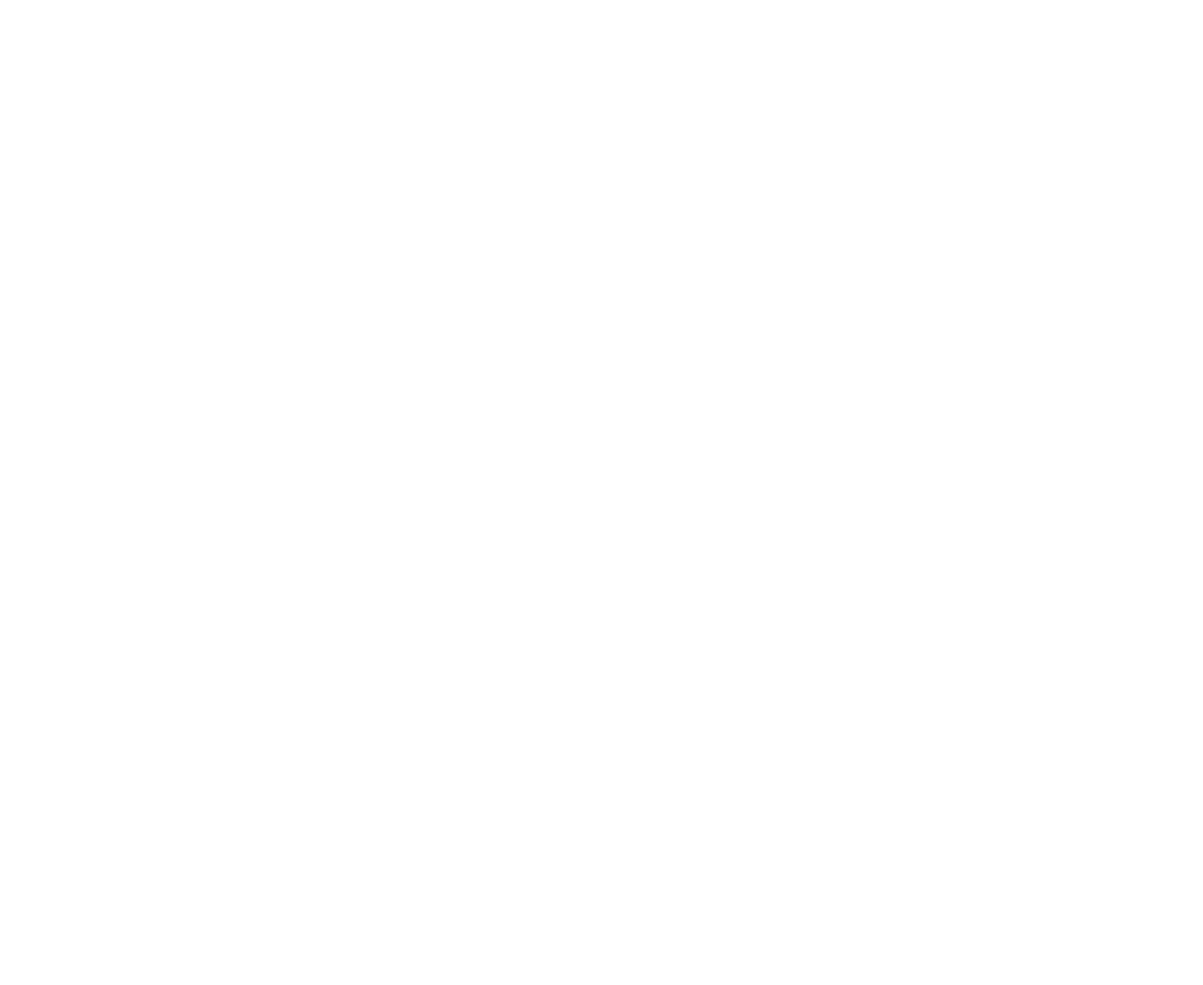
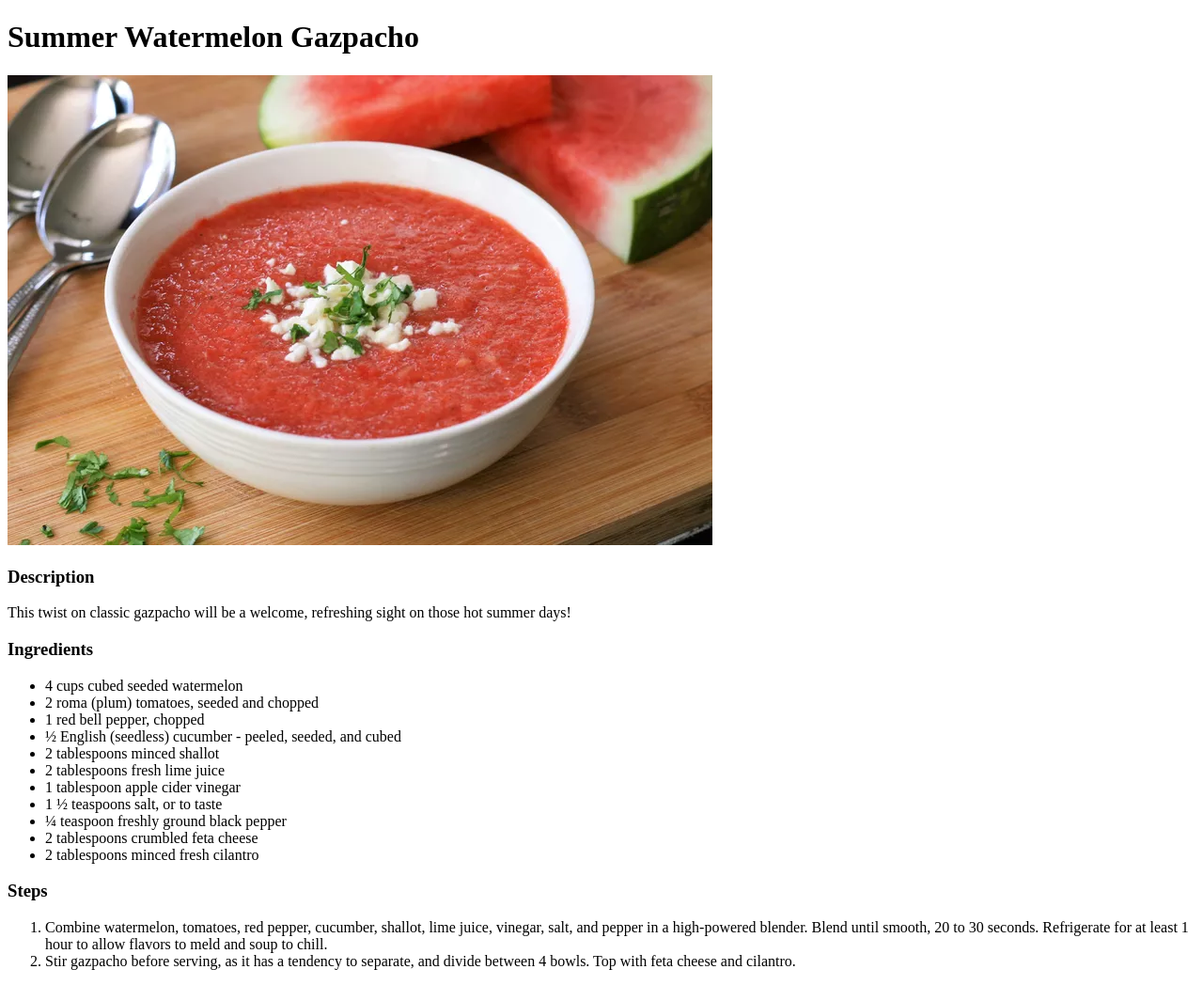
Before and after one commit to saumG/odin-recipes, a plain HTML site: page recipes/summer_watermelon_gazpacho.html in a window 1280 px wide. Shown: the whole page at 94% size. Before the commit the page ends 800 px from the top, so only its background shows below. Drawn offline with Linux system fonts and the light colour scheme.

Commit message:
added summer watermelon gazpacho page

```diff
--- a/recipes/summer_watermelon_gazpacho.html
+++ b/recipes/summer_watermelon_gazpacho.html
@@ -0,0 +1,37 @@
+<!DOCTYPE html>
+<html lang="en">
+<head>
+    <meta charset="UTF-8">
+    <meta name="viewport" content="width=device-width, initial-scale=1.0">
+    <title>Document</title>
+</head>
+<body>
+    <h1>Summer Watermelon Gazpacho</h1>
+    <img src = "../images/summer-watermelon-gazpacho.webp" alt = "Summer Watermelon Gazpacho">
+
+    <h3><b>Description</b></h3>
+    <p>This twist on classic gazpacho will be a welcome, refreshing sight on those hot summer days!</p>
+
+    <h3><b>Ingredients</b></h3>
+    <ul>
+        <li>4 cups cubed seeded watermelon</li>
+        <li>2 roma (plum) tomatoes, seeded and chopped</li>
+        <li>1 red bell pepper, chopped</li>
+        <li>½ English (seedless) cucumber - peeled, seeded, and cubed</li>
+        <li>2 tablespoons minced shallot</li>
+        <li>2 tablespoons fresh lime juice</li>
+        <li>1 tablespoon apple cider vinegar</li>
+        <li>1 ½ teaspoons salt, or to taste</li>
+        <li>¼ teaspoon freshly ground black pepper</li>
+        <li>2 tablespoons crumbled feta cheese</li>
+        <li>2 tablespoons minced fresh cilantro</li>
+    </ul>
+
+    <h3><b>Steps</b></h3>
+    <ol>
+        <li>Combine watermelon, tomatoes, red pepper, cucumber, shallot, lime juice, vinegar, salt, and pepper in a high-powered blender. Blend until smooth, 20 to 30 seconds. Refrigerate for at least 1 hour to allow flavors to meld and soup to chill.</li>
+        <li>Stir gazpacho before serving, as it has a tendency to separate, and divide between 4 bowls. Top with feta cheese and cilantro.</li>
+    </ol>
+
+</body>
+</html>
```
Also changed, not shown: recipes/salmon_cobb_salad.html (+1 -1 lines), images/summer-watermelon-gazpacho.webp (added).
